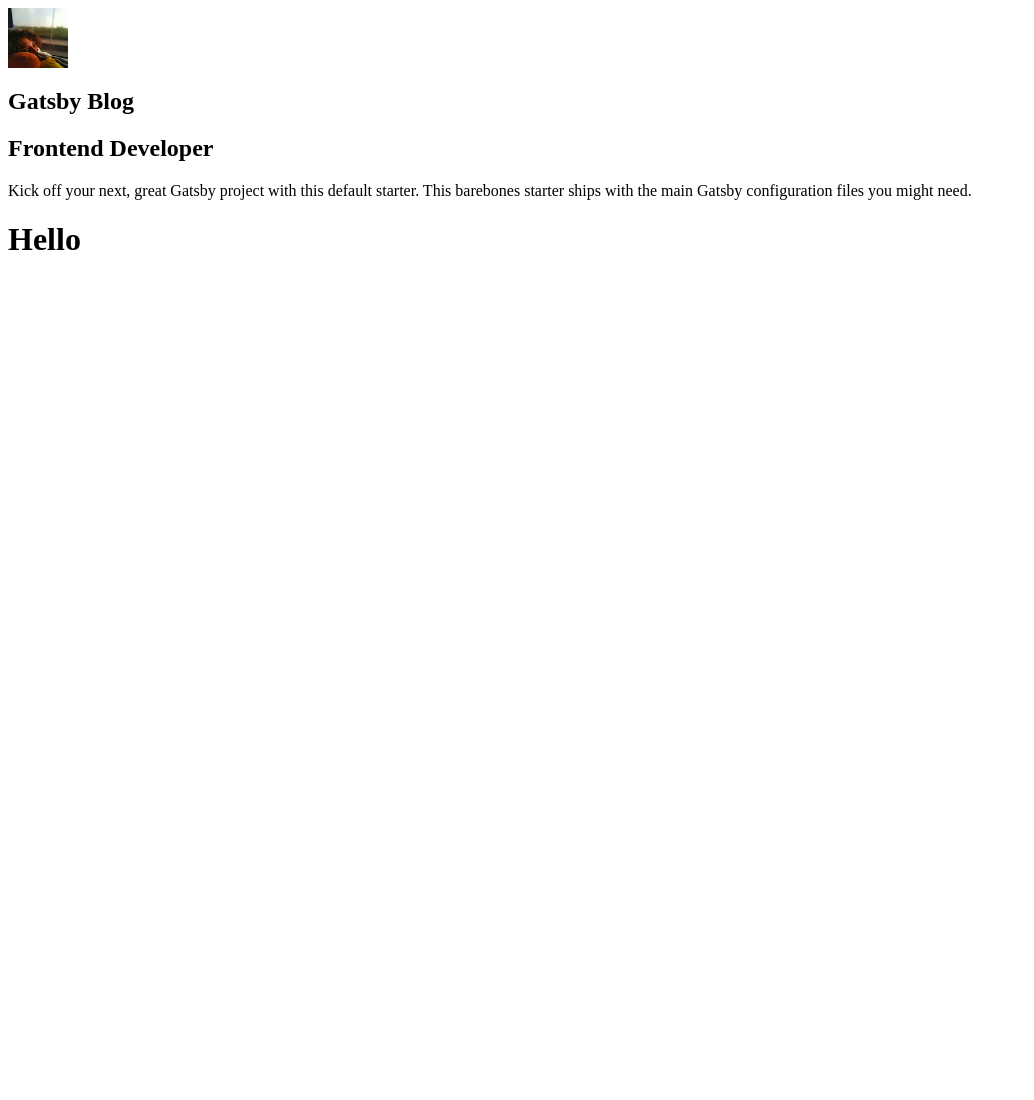
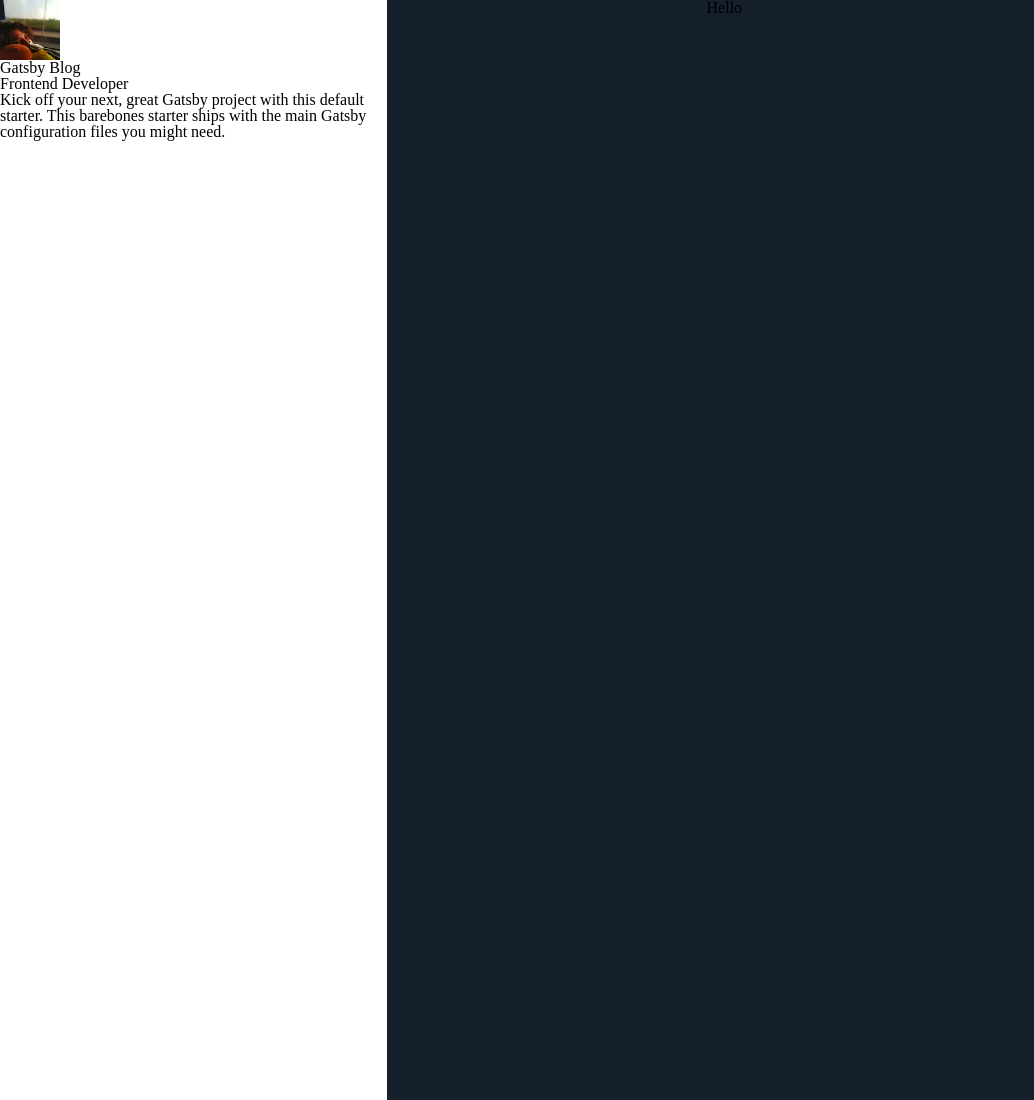
Before and after one commit to daniellesantana/gatsby-blog, a Gatsby site: page /about in a window 1280 px wide. Shown: the top 1100 px of the page, without its empty margins (0-1034 px from the left). Before the commit the page ends 800 px from the top, so only its background shows below. Built offline with nearby package versions, Linux system fonts and the light colour scheme; Gatsby itself is replaced by a stand-in of ours.

Commit message:
Layout and pages

```diff
--- a/gatsby-config.js
+++ b/gatsby-config.js
@@ -6,6 +6,7 @@ module.exports = {
     author: `@gatsbyblog`,
   },
   plugins: [
+    `gatsby-plugin-styled-components`,
     `gatsby-plugin-react-helmet`,
     {
       resolve: `gatsby-source-filesystem`,
--- a/package.json
+++ b/package.json
@@ -11,12 +11,14 @@
     "gatsby-plugin-offline": "^3.0.16",
     "gatsby-plugin-react-helmet": "^3.1.13",
     "gatsby-plugin-sharp": "^2.2.31",
+    "gatsby-plugin-styled-components": "^3.1.11",
     "gatsby-source-filesystem": "^2.1.33",
     "gatsby-transformer-sharp": "^2.2.23",
     "prop-types": "^15.7.2",
     "react": "^16.10.2",
     "react-dom": "^16.10.2",
-    "react-helmet": "^5.2.1"
+    "react-helmet": "^5.2.1",
+    "styled-components": "^4.4.1"
   },
   "devDependencies": {
     "prettier": "^1.18.2"
--- /dev/null
+++ b/src/components/Layout/index.js
@@ -0,0 +1,35 @@
+import React from 'react'
+import PropTypes from 'prop-types'
+import Profile from '../Profile'
+
+import styled from 'styled-components'
+import GlobalStyles from '../../styles/global'
+
+const LayoutWrapper = styled.section`
+  display: flex;
+`
+
+const LayoutMain = styled.main`
+  background: #16202c;
+  min-height: 1000vh;
+  padding: 0 3.75rem 0 20rem;
+  width: 100%;
+`
+
+const Layout = ({ children }) => {
+ return(
+  <LayoutWrapper>
+    <GlobalStyles />
+    <aside>
+      <Profile />
+    </aside>
+    <LayoutMain>{children}</LayoutMain>
+  </LayoutWrapper>
+  )
+}
+
+Layout.propTypes = {
+  children: PropTypes.node.isRequired,
+}
+
+export default Layout
--- a/src/components/layout.js
+++ /dev/null
@@ -1,20 +0,0 @@
-import React from 'react'
-import PropTypes from 'prop-types'
-import Profile from './Profile'
-
-const Layout = ({ children }) => {
- return(
-  <>
-    <aside>
-      <Profile />
-    </aside>
-    <main>{children}</main>
-  </>
-  )
-}
-
-Layout.propTypes = {
-  children: PropTypes.node.isRequired,
-}
-
-export default Layout
--- a/src/pages/404.js
+++ b/src/pages/404.js
@@ -1,6 +1,6 @@
 import React from "react"
 
-import Layout from "../components/layout"
+import Layout from "../components/Layout"
 import SEO from "../components/seo"
 
 const NotFoundPage = () => (
--- a/src/pages/about.js
+++ b/src/pages/about.js
@@ -1,6 +1,6 @@
 import React from 'react';
 
-import Layout from "../components/layout"
+import Layout from "../components/Layout"
 import SEO from "../components/seo"
 
 const AboutPage = () => (
--- a/src/pages/index.js
+++ b/src/pages/index.js
@@ -1,6 +1,6 @@
 import React from 'react'
 
-import Layout from "../components/layout"
+import Layout from "../components/Layout"
 import SEO from "../components/seo"
 
 const IndexPage = () => (
--- /dev/null
+++ b/src/styles/global.js
@@ -0,0 +1,54 @@
+import { createGlobalStyle } from 'styled-components';
+
+const GlobalStyles = createGlobalStyle`
+  /* http://meyerweb.com/eric/tools/css/reset/
+  v2.0 | 20110126
+  License: none (public domain)
+  */
+
+  html, body, div, span, applet, object, iframe,
+  h1, h2, h3, h4, h5, h6, p, blockquote, pre,
+  a, abbr, acronym, address, big, cite, code,
+  del, dfn, em, img, ins, kbd, q, s, samp,
+  small, strike, strong, sub, sup, tt, var,
+  b, u, i, center,
+  dl, dt, dd, ol, ul, li,
+  fieldset, form, label, legend,
+  table, caption, tbody, tfoot, thead, tr, th, td,
+  article, aside, canvas, details, embed,
+  figure, figcaption, footer, header, hgroup,
+  menu, nav, output, ruby, section, summary,
+  time, mark, audio, video {
+  margin: 0;
+  padding: 0;
+  border: 0;
+  font-size: 100%;
+  font: inherit;
+  vertical-align: baseline;
+  }
+  /* HTML5 display-role reset for older browsers */
+  article, aside, details, figcaption, figure,
+  footer, header, hgroup, menu, nav, section {
+  display: block;
+  }
+  body {
+  line-height: 1;
+  }
+  ol, ul {
+  list-style: none;
+  }
+  blockquote, q {
+  quotes: none;
+  }
+  blockquote:before, blockquote:after,
+  q:before, q:after {
+  content: '';
+  content: none;
+  }
+  table {
+  border-collapse: collapse;
+  border-spacing: 0;
+  }
+`
+
+export default GlobalStyles;
```
Also changed, not shown: 1 other file.
